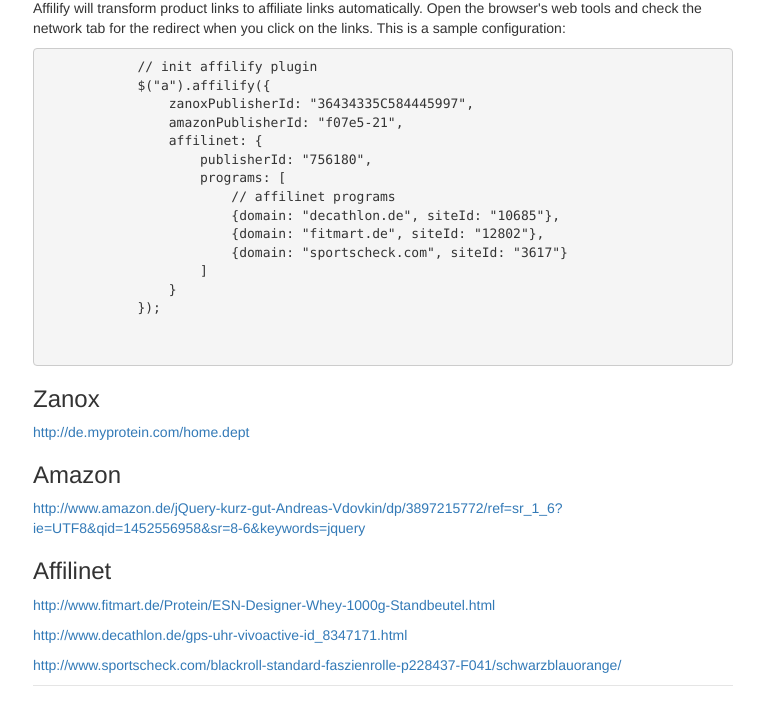
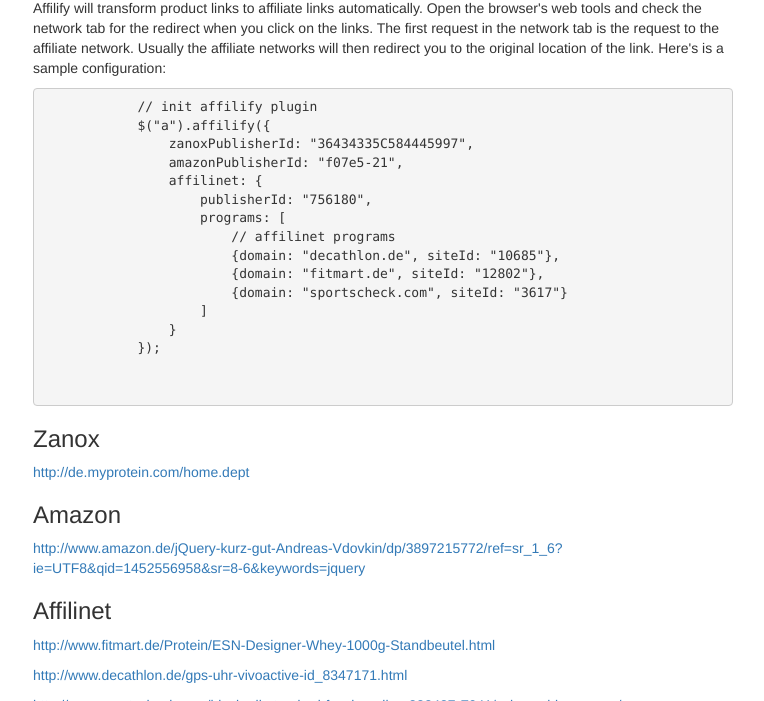
Before and after one commit to j7nn7k/affilify, a website: page index.html in a window 1280 px wide. Shown: the part 163-864 px from the top of the page, without its empty margins (257-1021 px from the left). Drawn offline with nearby package versions, Linux system fonts and the light colour scheme.

Commit message:
Update description

```diff
--- a/index.html
+++ b/index.html
@@ -103,7 +103,9 @@
     <p>
         Affilify will transform product links to affiliate links automatically.
         Open the browser's web tools and check the network tab for the redirect when you click on the links.
-        This is a sample configuration:
+        The first request in the network tab is the request to the affiliate network. Usually the affiliate networks
+        will then redirect you to the original location of the link.
+        Here's is a sample configuration:
     </p>
 
     <p>
```
